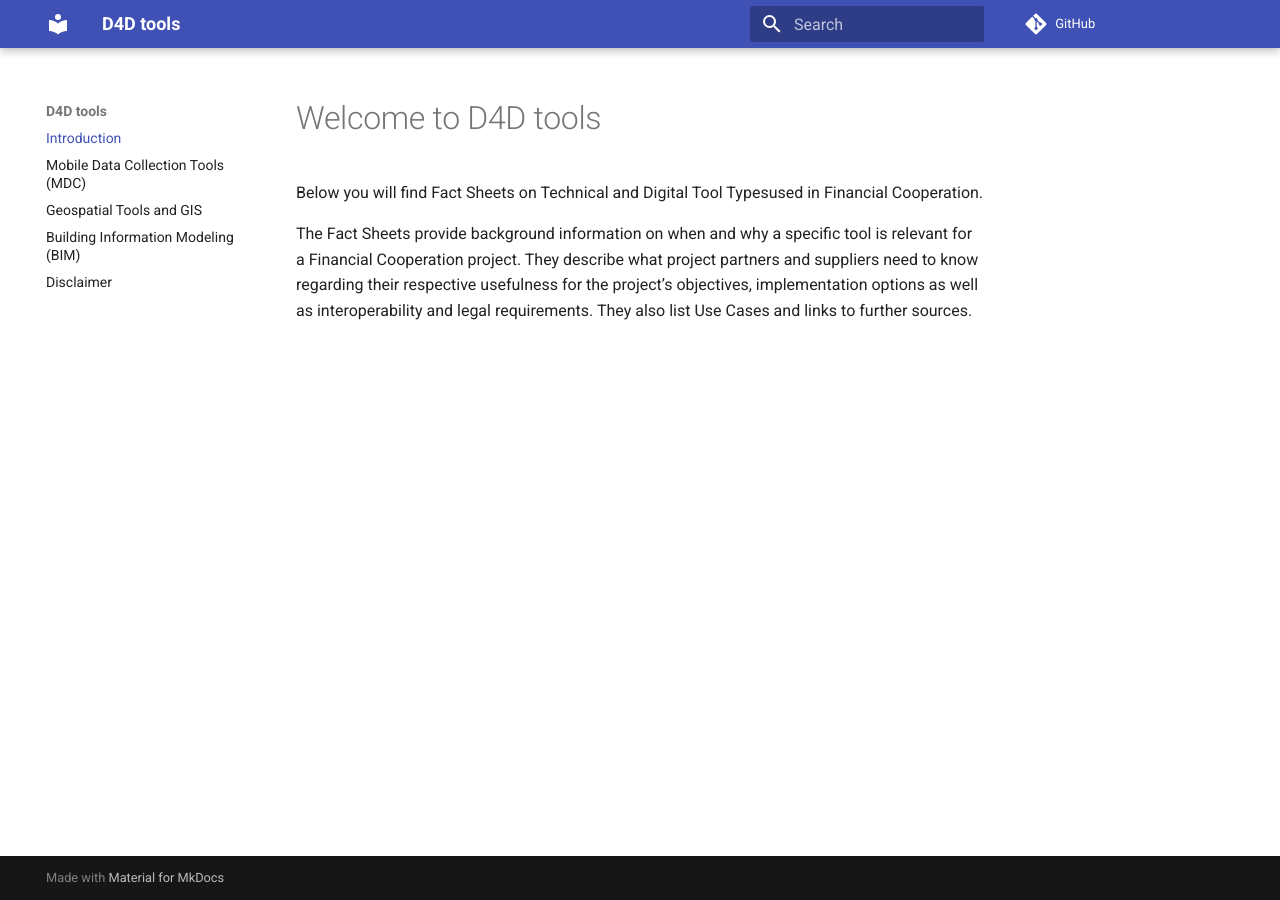
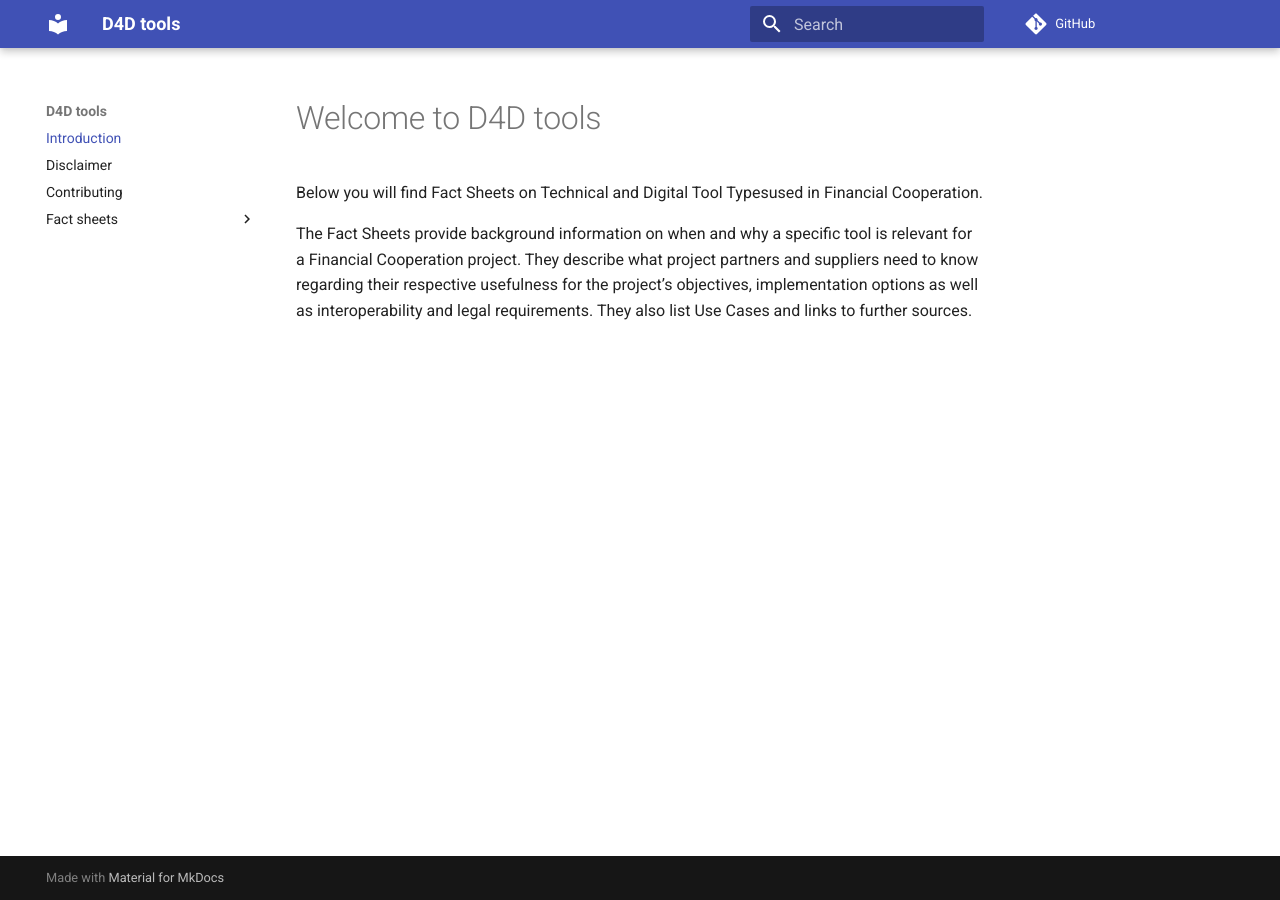
Before and after one commit to openkfw/d4dtools, an MkDocs documentation site: the page built from docs/index.md, in a window 1280 px wide. Built offline with MkDocs 1.6.1 and Material for MkDocs 9.7.7, drawn with Linux system fonts in a browser that asks for light colours; comment, search, counter and statistics services are not loaded.

```diff
--- a/mkdocs.yml
+++ b/mkdocs.yml
@@ -13,10 +13,16 @@ edit_uri: edit/main/docs/
 
 nav:
   - Introduction: "index.md"
-  - "mdc.md"
-  - "gis.md"
-  - "bim.md"
   - "disclaimer.md"
+  - Contributing: "contributing.md"
+  - "Fact sheets":
+    - "mdc.md"
+    - "gis.md"
+    - "bim.md"
 
 markdown_extensions:
-    - toc
+  - toc
+  - attr_list
+  - pymdownx.emoji:
+      emoji_index: !!python/name:materialx.emoji.twemoji
+      emoji_generator: !!python/name:materialx.emoji.to_svg
```
Also changed, not shown: docs/contributing.md (added, +58 -0 lines).
